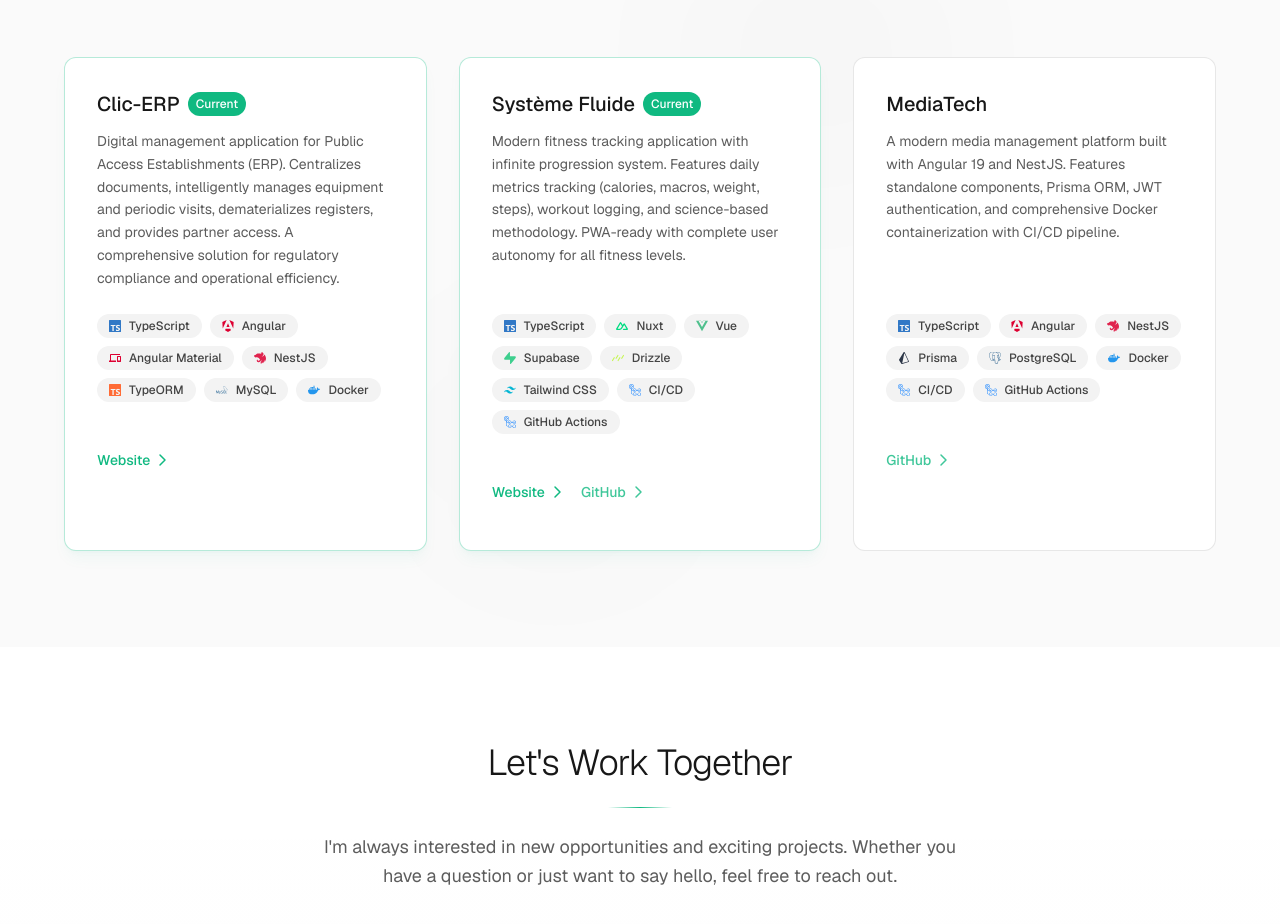
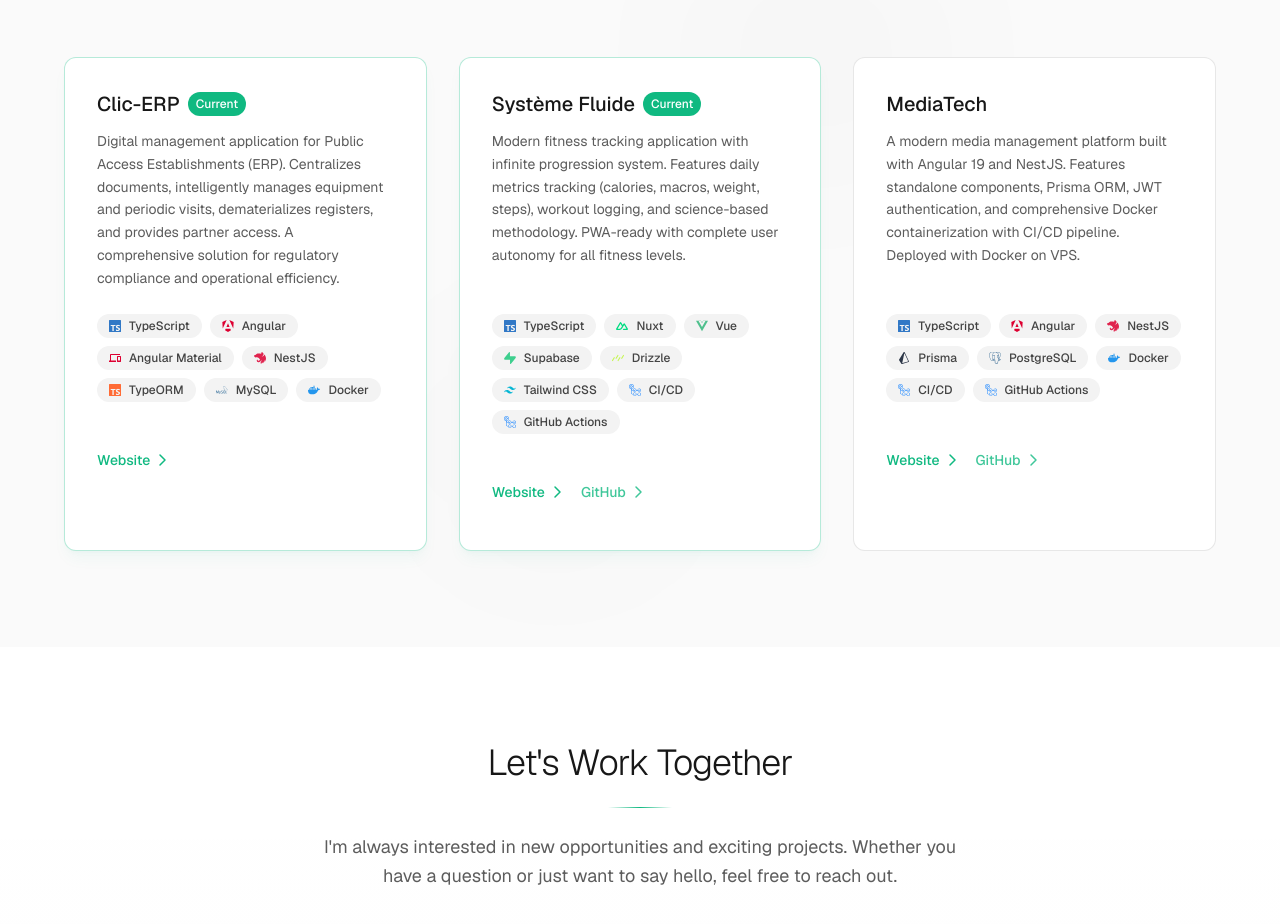
Before and after one commit to Messaoudiam/portfolio, a Next.js app: page / in a window 1280 px wide. Shown: the part 2160-3084 px from the top of the page. Built offline with nearby package versions, Linux system fonts and the light colour scheme.

Commit message:
ajout du lien vers le site

```diff
--- a/app/components/Projects.tsx
+++ b/app/components/Projects.tsx
@@ -104,7 +104,7 @@
     {
       title: "MediaTech",
       description:
-        "A modern media management platform built with Angular 19 and NestJS. Features standalone components, Prisma ORM, JWT authentication, and comprehensive Docker containerization with CI/CD pipeline.",
+        "A modern media management platform built with Angular 19 and NestJS. Features standalone components, Prisma ORM, JWT authentication, and comprehensive Docker containerization with CI/CD pipeline. Deployed with Docker on VPS.",
       tech: [
         "TypeScript",
         "Angular",
@@ -115,6 +115,7 @@
         "CI/CD",
         "GitHub Actions",
       ],
+      link: "https://my-library.cloud/landing",
       github: "https://github.com/Messaoudiam/MediaTech",
     },
   ];
```
